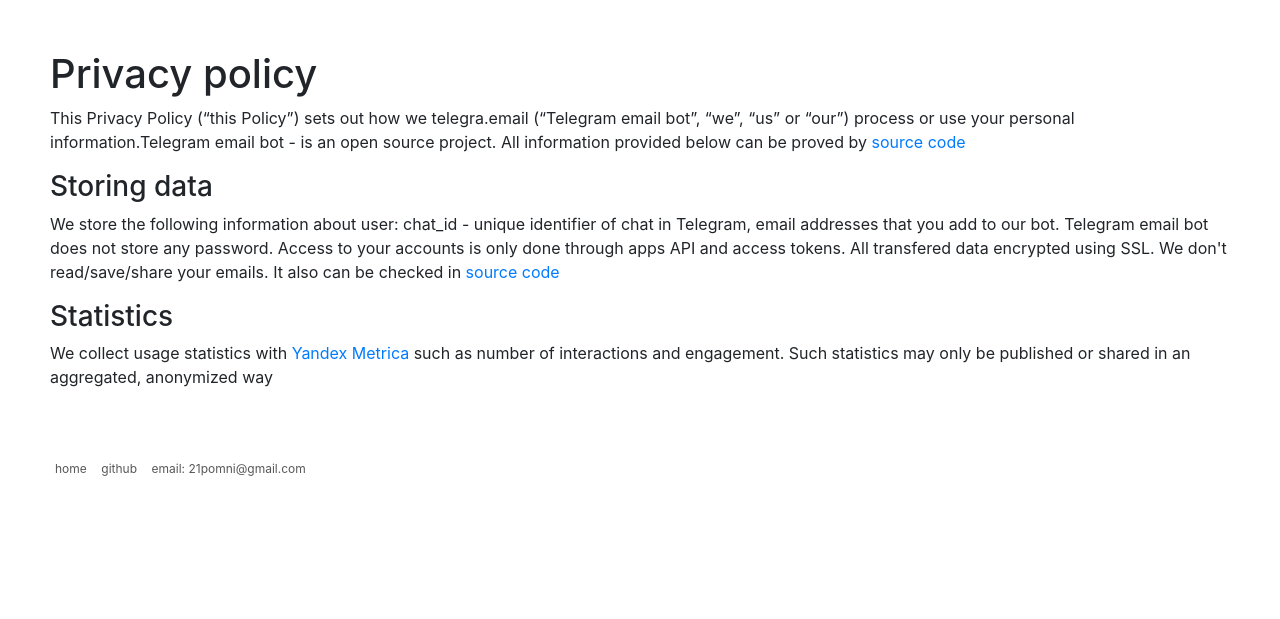
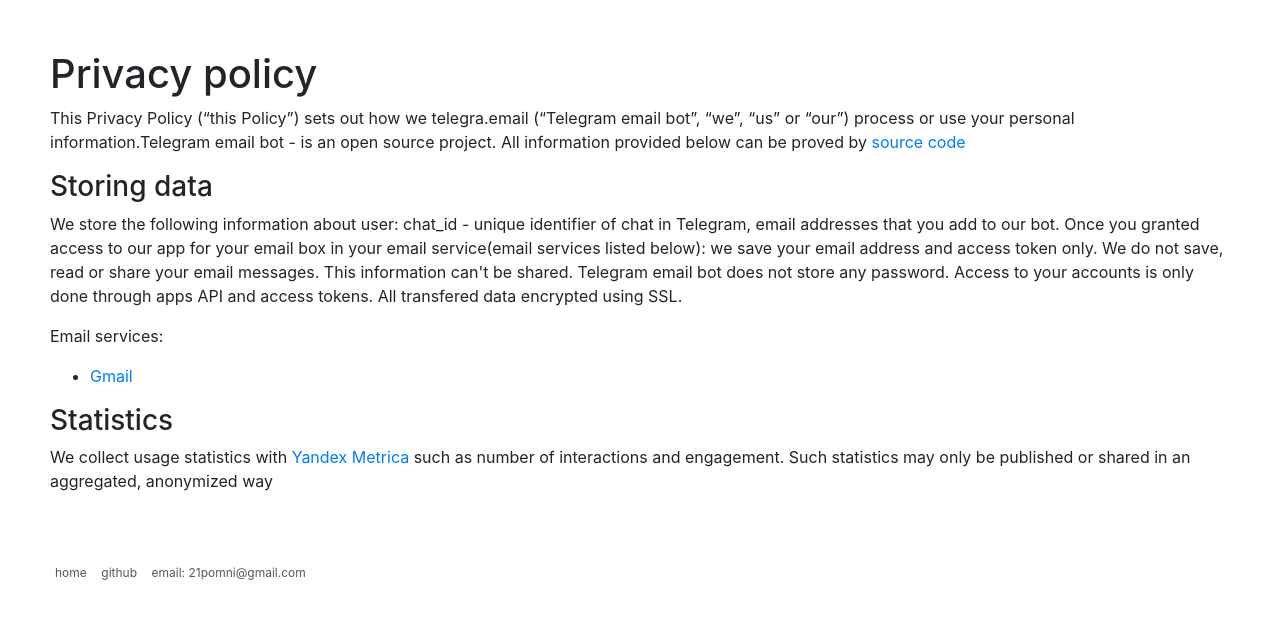
Before and after one commit to aydar-musin/telegragg, a Flask app: page /privacy in a window 1280 px wide. Shown: the top 619 px of the page. Run offline with Flask 2, Linux system fonts and the light colour scheme; parts of the project's set-up code (start-up, migrations or seed data) failed here and were passed over; some libraries are stand-ins or nearby versions.

Commit message:
privacy update

```diff
--- a/templates/privacy.html
+++ b/templates/privacy.html
@@ -17,9 +17,16 @@
 
     <h3>Storing data</h3>
     <p>We store the following information about user: chat_id - unique identifier of chat in Telegram,
-    email addresses that you add to our bot. Telegram email bot does not store any password. Access to your accounts is only done through apps API and access tokens.
-    All transfered data encrypted using SSL. We don't read/save/share your emails. It also can be checked in <a href="https://github.com/aydar-musin/telegragg"> source code </a>
+    email addresses that you add to our bot. Once you granted access to our app for your email box in your email service(email services listed below):
+        we save your email address and access token only. We do not save, read or share your email messages. This information can't be shared. Telegram email bot does not store any password. Access to your accounts is only done through apps API and access tokens.
+    All transfered data encrypted using SSL.
     </p>
+    <p>
+        Email services:
+    </p>
+    <ul>
+        <li><a href="https://gmail.com/">Gmail</a></li>
+    </ul>
 
     <h3>Statistics</h3>
     <p>We collect usage statistics with <a href="https://yandex.ru/legal/confidential/index.html">Yandex Metrica</a> such as number of interactions and engagement.
```
